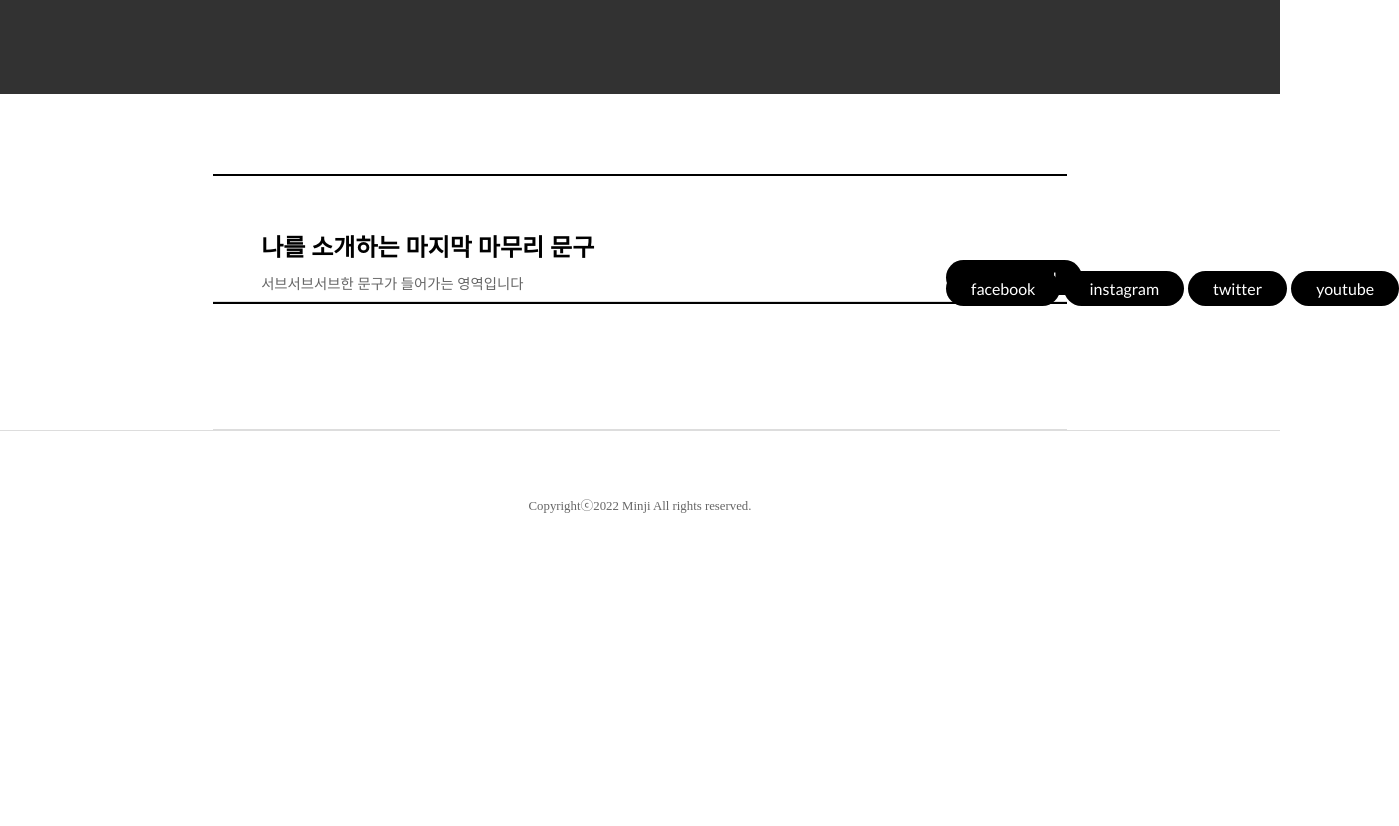
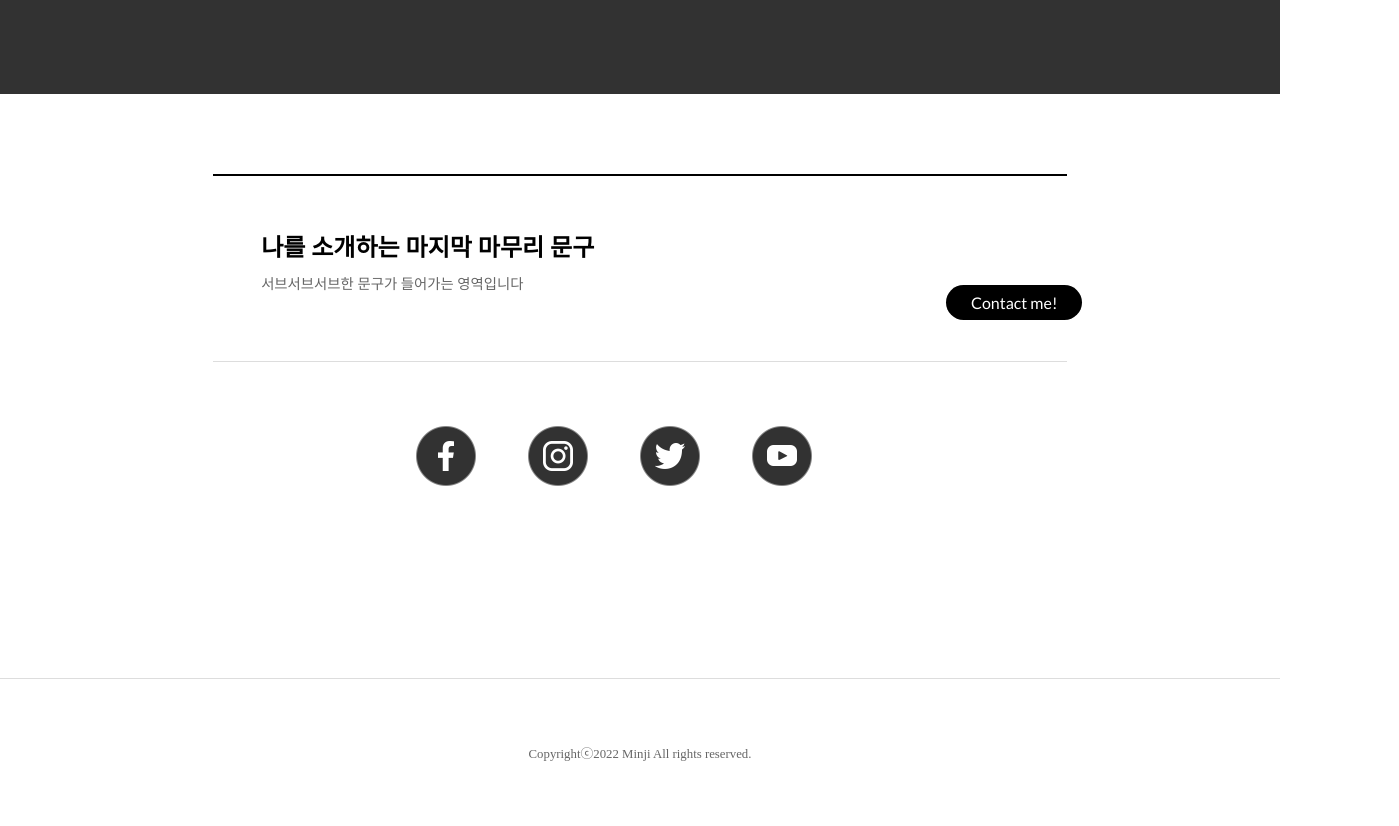
Before and after one commit to mjjeon2645/mjjeon2645.github.io, a plain HTML site: page index.html in a window 1280 px wide. Shown: the part 2872-3698 px from the top of the page, 1399 px wide, since content can reach past the window. Before the commit the page ends 3450 px from the top, so only its background shows below. Drawn offline with Linux system fonts and the light colour scheme; a web font is replaced by a local one.

Commit message:
프로필 1차 완성
프로필 1차 완성

```diff
--- a/css/ending.css
+++ b/css/ending.css
@@ -3,10 +3,10 @@
  }
 
  #ending div {
-    height: 10vw;
     border-top: 2px solid #000;
     border-bottom: 1px solid #DDDDDD;
     padding-left: 3em;
+    padding-bottom: 3em;
 }
 
 #ending h2 {
@@ -29,7 +29,6 @@
     font-style: normal;
     position: relative;
     left: 85%;
-    top: -20%;
     padding-inline: 25px;
     padding-top: 8px;
     padding-bottom: 8px;
--- a/css/sns.css
+++ b/css/sns.css
@@ -1,4 +1,4 @@
-#sns div {
+#sns {
     display: flex;
     justify-content: center;
     padding-top: 4em;
--- a/index.html
+++ b/index.html
@@ -230,15 +230,13 @@
                     <p>서브서브서브한 문구가 들어가는 영역입니다</p>
                     <a href="#">Contact me!</a>
                 </div>
-
-
-                <div>
-                    <a class="facebook" href="#">facebook</a>
-                    <a class="instagram" href="#">instagram</a>
-                    <a class="twitter" href="#">twitter</a>
-                    <a class="youtube" href="#">youtube</a>
-                </div>
             </article>
+            <div id="sns">
+                <a class="facebook" href="#">facebook</a>
+                <a class="instagram" href="#">instagram</a>
+                <a class="twitter" href="#">twitter</a>
+                <a class="youtube" href="#">youtube</a>
+            </div>
         </main>
         <footer>
             <p>Copyrightⓒ2022 Minji All rights reserved.</p>
```
